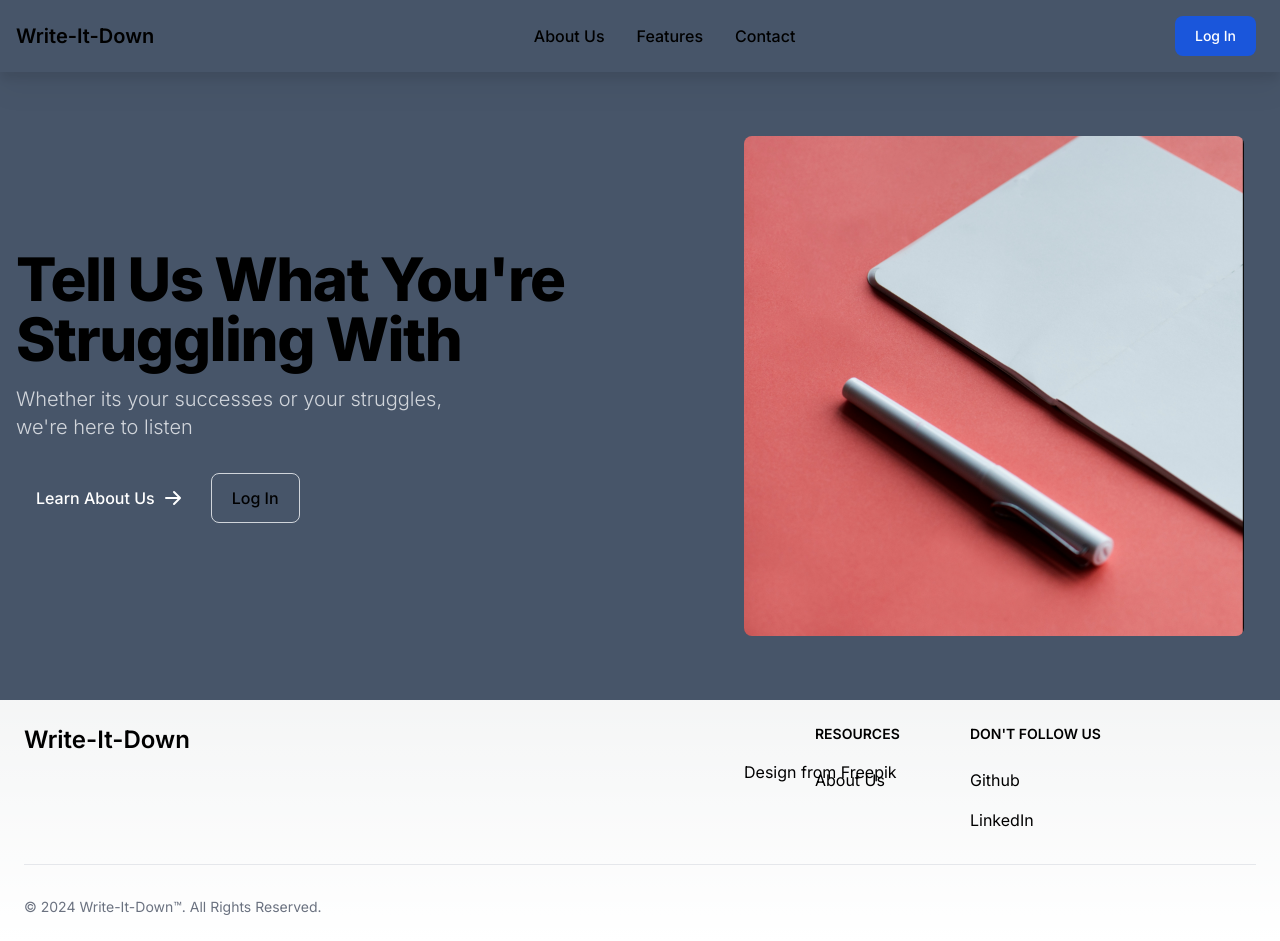
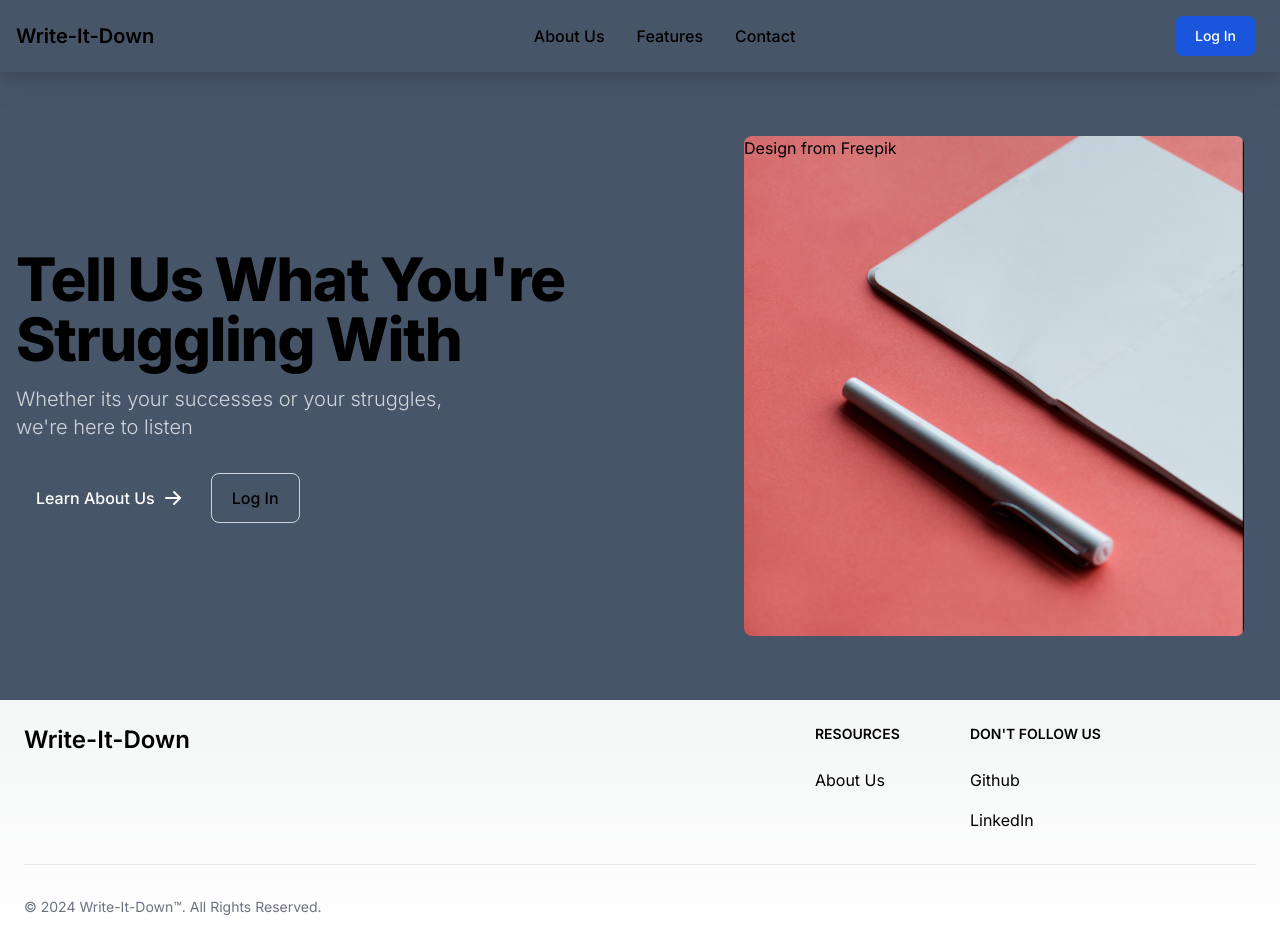
Before and after one commit to ErickW01/Journal-App, a Next.js app: page / in a window 1280 px wide. Built offline with nearby package versions, Linux system fonts and the light colour scheme.

Commit message:
fixed attribution label on front page

```diff
--- a/components/Hero/hero.module.scss
+++ b/components/Hero/hero.module.scss
@@ -1,8 +1,7 @@
 .freePikLabel {
-    position: absolute;
-    bottom: 1rem;
-  }
+  position: absolute;
+}
 
-  .freePikImg {
-    position: relative;
-  }
+.freePikImg {
+  position: relative;
+}
```
